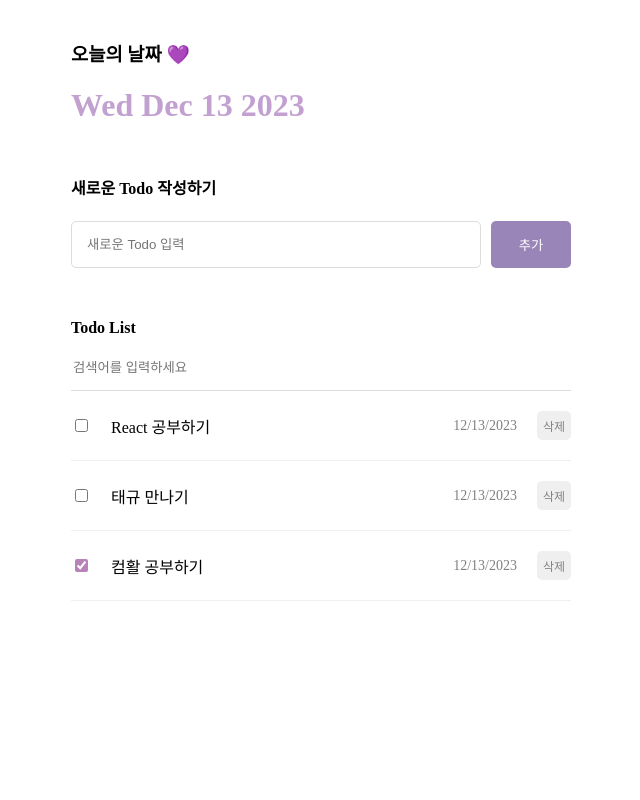
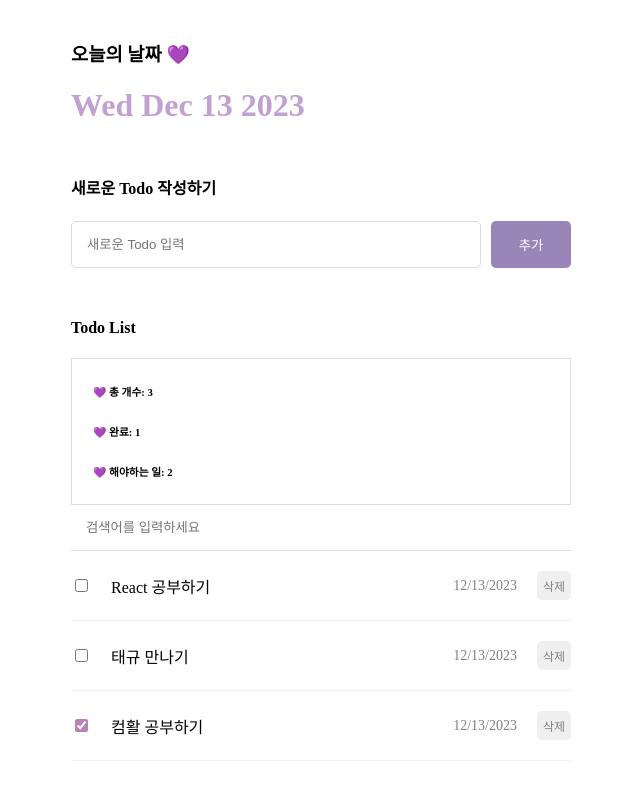
Before and after one commit to sojeong0302/todo, a React (Create React App) app: page / in a window 1280 px wide. Shown: the whole page, without its empty margins (319-959 px from the left). Built offline with nearby package versions, Linux system fonts and the light colour scheme.

Commit message:
feat :  current situation 기능

```diff
--- a/src/component/TodoList.css
+++ b/src/component/TodoList.css
@@ -4,7 +4,7 @@
   border: none;
   border-bottom: 1px solid rgb(220, 220, 220);
   box-sizing: border-box;
-  padding: top 15px;
+  padding: 15px;
   padding-bottom: 15px;
 }
 
@@ -18,3 +18,8 @@
   flex-direction: column;
   gap: 20px;
 }
+
+.TodoList .situation {
+  border: 1px solid rgb(220, 220, 220);
+  padding-left: 21px;
+}
--- a/src/component/TodoList.js
+++ b/src/component/TodoList.js
@@ -14,9 +14,27 @@ const TodoList = ({ todo, onUpdate, onDelete }) => {
       : todo.filter((it) => it.content.toLowerCase().includes(search));
   };
 
+  const analyzeTodo = () => {
+    const totalCount = todo.length;
+    const doneCount = todo.filter((it) => it.isDone).length;
+    const notDoneCount = totalCount - doneCount;
+    return {
+      totalCount,
+      doneCount,
+      notDoneCount,
+    };
+  };
+
+  const { totalCount, doneCount, notDoneCount } = analyzeTodo();
+
   return (
     <div className="TodoList">
       <h4>Todo List </h4>
+      <div className="situation">
+        <h6>💜 총 개수: {totalCount}</h6>
+        <h6>💜 완료: {doneCount}</h6>
+        <h6>💜 해야하는 일: {notDoneCount}</h6>
+      </div>
       <input
         value={search}
         onChange={onChangeSearch}
```
